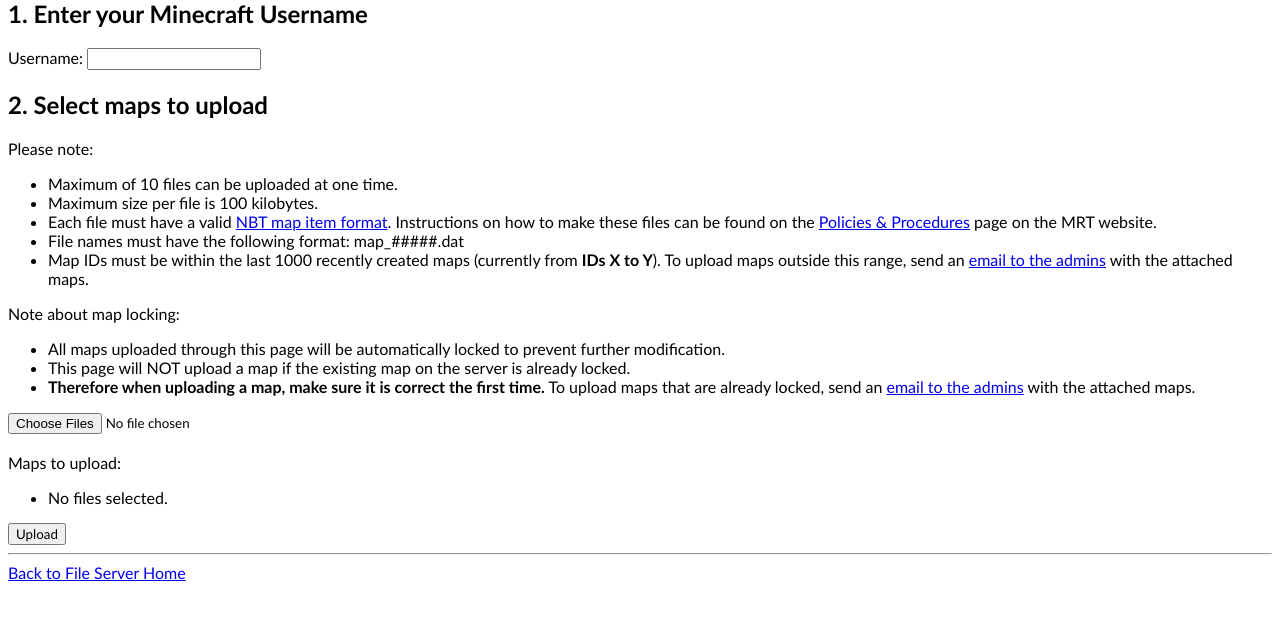
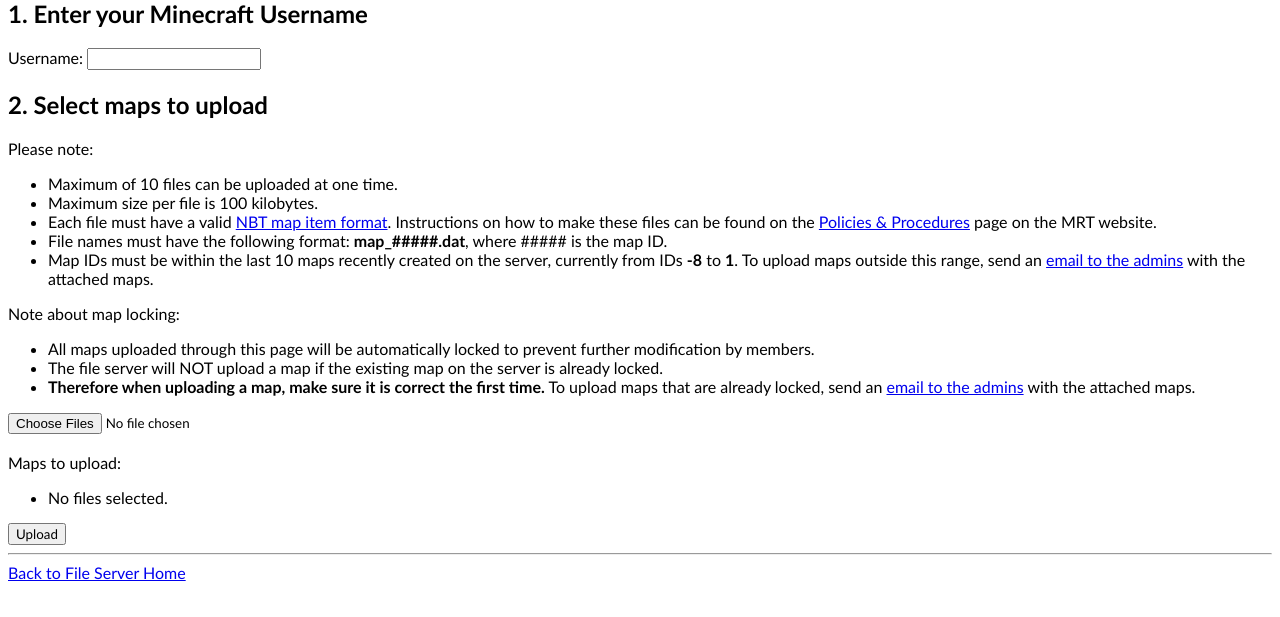
Before and after one commit to Frumple/mrt-file-server, a Flask app: template mrt_file_server/templates/map/upload/index.html in a window 1280 px wide. Shown: the part 148-765 px from the top of the page. Run offline with Flask 2, Linux system fonts and the light colour scheme; the template is opened without the code that fills it: most values are stand-ins (such as "Sample title", 1, 10 or a date in 2020).

Commit message:
Show valid map range on the map upload page.

```diff
--- a/mrt_file_server/blueprints/map.py
+++ b/mrt_file_server/blueprints/map.py
@@ -18,7 +18,10 @@
   if request.method == "POST":
     upload_maps()
 
-  return render_template("map/upload/index.html", home = False)
+  last_allowed_id_range = app.config["MAP_UPLOAD_LAST_ALLOWED_ID_RANGE"]
+  last_map_id = get_last_map_id()
+
+  return render_template("map/upload/index.html", home = False, last_allowed_id_range = last_allowed_id_range, last_map_id = last_map_id)
 
 def upload_maps():
   username = request.form["userName"] if "userName" in request.form else None
--- a/mrt_file_server/templates/map/upload/index.html
+++ b/mrt_file_server/templates/map/upload/index.html
@@ -16,13 +16,13 @@
     <li>Maximum of 10 files can be uploaded at one time.</li>
     <li>Maximum size per file is 100 kilobytes.</li>
     <li>Each file must have a valid <a href="https://minecraft.gamepedia.com/Map_item_format" target="_blank">NBT map item format</a>. Instructions on how to make these files can be found on the <a href="https://www.minecartrapidtransit.net/policies-procedures/#Map_Uploads" target="_blank">Policies &amp; Procedures</a> page on the MRT website.</li>
-    <li>File names must have the following format: <code>map_#####.dat</code></li>
-    <li>Map IDs must be within the last 1000 recently created maps (currently from <strong>IDs X to Y</strong>). To upload maps outside this range, send an <a href="mailto:admin@minecartrapidtransit.net">email to the admins</a> with the attached maps.</li>
+    <li>File names must have the following format: <strong>map_#####.dat</strong>, where ##### is the map ID.</li>
+    <li>Map IDs must be within the last {{ last_allowed_id_range }} maps recently created on the server, currently from IDs <strong>{{ last_map_id - last_allowed_id_range + 1 }}</strong> to <strong>{{ last_map_id }}</strong>. To upload maps outside this range, send an <a href="mailto:admin@minecartrapidtransit.net">email to the admins</a> with the attached maps.</li>
   </ul>
   <span>Note about map locking:</span>
   <ul>
-    <li>All maps uploaded through this page will be automatically locked to prevent further modification.</li>
-    <li>This page will NOT upload a map if the existing map on the server is already locked.</li>
+    <li>All maps uploaded through this page will be automatically locked to prevent further modification by members.</li>
+    <li>The file server will NOT upload a map if the existing map on the server is already locked.</li>
     <li><strong>Therefore when uploading a map, make sure it is correct the first time.</strong> To upload maps that are already locked, send an <a href="mailto:admin@minecartrapidtransit.net">email to the admins</a> with the attached maps.</li>
   </ul>
   <input type="file" id="fileInput" name="map" multiple accept=".dat" onchange="handleFiles(this.files)">
```
Also changed, not shown: tests/test_base.py (+1 -1 lines), tests/test_map_upload.py (+10 -0 lines).
